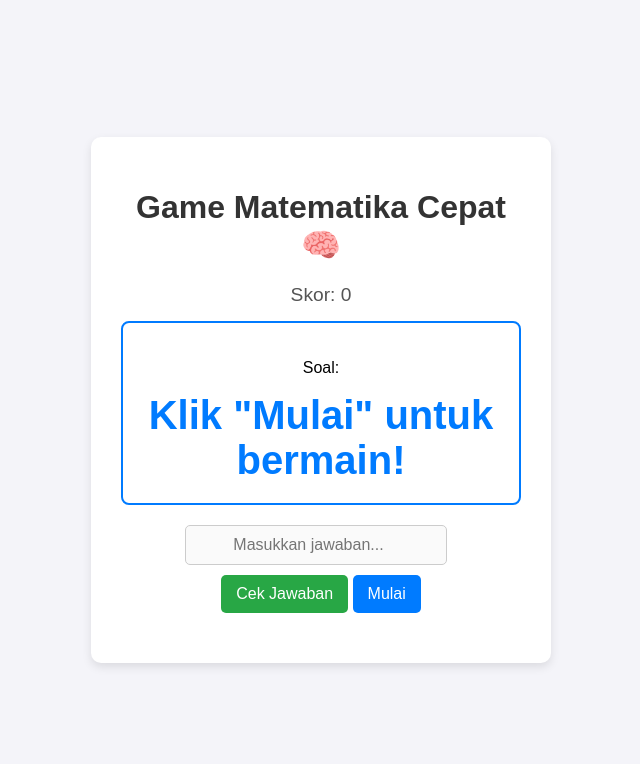
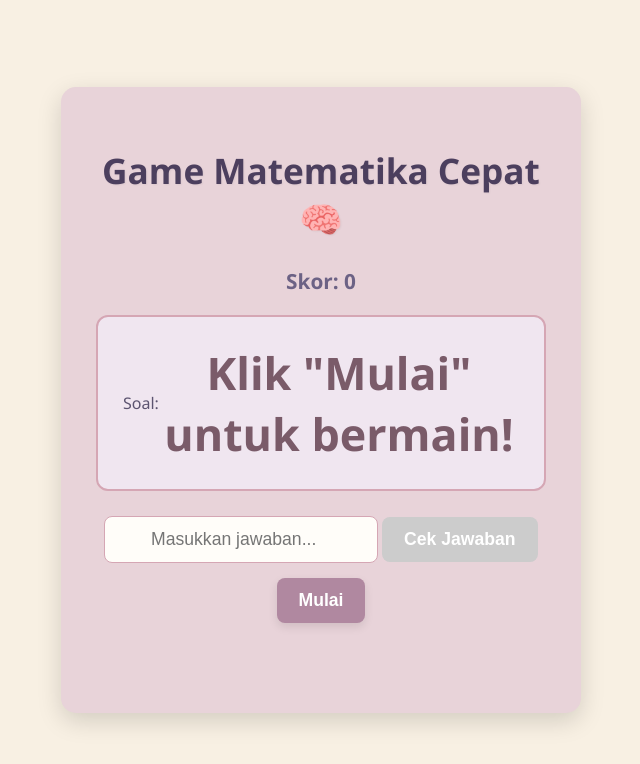
Before and after one commit to j4941066-hue/permainan, a plain HTML site: page index.html in a window 1280 px wide. Shown: the whole page, without its empty margins (319-959 px from the left). Drawn offline with Linux system fonts and the light colour scheme.

Commit message:
Update style.css

```diff
--- a/style.css
+++ b/style.css
@@ -1,97 +1,159 @@
 body {
-    font-family: Arial, sans-serif;
+    font-family: 'Segoe UI', Tahoma, Geneva, Verdana, sans-serif;
     display: flex;
     justify-content: center;
     align-items: center;
     min-height: 100vh;
     margin: 0;
-    background-color: #f4f4f9;
+    background-color: #F8F0E3; /* Cream lembut */
+    color: #5C5470;
 }
 
 .container {
-    background: #ffffff;
-    padding: 30px;
-    border-radius: 10px;
-    box-shadow: 0 4px 10px rgba(0, 0, 0, 0.1);
+    background: #E8D3D9; /* Pink lembut */
+    padding: 35px;
+    border-radius: 15px;
+    box-shadow: 0 8px 25px rgba(0, 0, 0, 0.15);
     text-align: center;
     width: 90%;
-    max-width: 400px;
+    max-width: 450px;
 }
 
 h1 {
-    color: #333;
+    color: #4C3F5E; /* Ungu tua */
+    margin-bottom: 25px;
+    font-size: 2.2em;
+    text-shadow: 1px 1px 2px rgba(0,0,0,0.05);
+}
+
+#score-area {
+    font-size: 1.3em;
+    margin-bottom: 20px;
+    color: #6C6285;
+    font-weight: 600;
+}
+
+#question-area {
+    background-color: #F0E6F0; /* Lavender muda */
+    border: 2px solid #D5A6B4; /* Pink yang sedikit lebih gelap */
+    padding: 25px;
+    border-radius: 12px;
+    margin-bottom: 25px;
+    min-height: 80px; /* Agar tidak terlalu gepeng */
+    display: flex;
+    align-items: center;
+    justify-content: center;
+}
+
+.question-text {
+    font-size: 2.8em;
+    font-weight: bold;
+    color: #7A5B69; /* Pink-ungu tua */
+    margin: 0;
+}
+
+.input-area {
+    display: flex;
+    justify-content: center;
+    align-items: center;
+    gap: 10px;
     margin-bottom: 20px;
 }
 
-#score-area {
-    font-size: 1.2em;
-    margin-bottom: 15px;
-    color: #555;
+#user-answer {
+    padding: 12px;
+    width: 55%;
+    border: 1px solid #D5A6B4;
+    border-radius: 8px;
+    font-size: 1.1em;
+    text-align: center;
+    background-color: #FFFDF9;
+    color: #5C5470;
+    transition: all 0.3s ease;
 }
 
-#question-area {
-    border: 2px solid #007bff;
-    padding: 20px;
-    border-radius: 8px;
-    margin-bottom: 20px;
-}
-
-.question-text {
-    font-size: 2.5em;
-    font-weight: bold;
-    color: #007bff;
-    margin-top: 5px;
-}
-
-#user-answer {
-    padding: 10px;
-    width: 60%;
-    margin-right: 10px;
-    border: 1px solid #ccc;
-    border-radius: 5px;
-    font-size: 1em;
-    text-align: center;
+#user-answer:focus {
+    outline: none;
+    border-color: #B088A0; /* Pink lebih gelap saat fokus */
+    box-shadow: 0 0 0 3px rgba(213, 166, 180, 0.4);
 }
 
 #submit-btn, #start-btn {
-    padding: 10px 15px;
+    padding: 12px 22px;
     border: none;
-    border-radius: 5px;
+    border-radius: 8px;
     cursor: pointer;
-    font-size: 1em;
-    transition: background-color 0.3s;
+    font-size: 1.1em;
+    font-weight: 600;
+    transition: background-color 0.3s ease, transform 0.2s ease;
+    color: white;
+    box-shadow: 0 4px 10px rgba(0, 0, 0, 0.1);
 }
 
 #submit-btn {
-    background-color: #28a745;
-    color: white;
+    background-color: #9EC0B0; /* Hijau sage */
 }
 
-#submit-btn:hover {
-    background-color: #218838;
+#submit-btn:hover:not(:disabled) {
+    background-color: #8AB09E;
+    transform: translateY(-2px);
 }
 
 #start-btn {
-    background-color: #007bff;
-    color: white;
-    margin-top: 10px;
+    background-color: #B088A0; /* Pink keunguan */
+    margin-top: 15px;
 }
 
-#start-btn:hover {
-    background-color: #0056b3;
+#start-btn:hover:not(:disabled) {
+    background-color: #9C7892;
+    transform: translateY(-2px);
+}
+
+#submit-btn:disabled, #start-btn:disabled {
+    background-color: #cccccc;
+    cursor: not-allowed;
+    box-shadow: none;
+    transform: none;
 }
 
 .feedback-text {
-    margin-top: 20px;
-    font-size: 1.2em;
+    margin-top: 25px;
+    font-size: 1.3em;
     font-weight: bold;
+    min-height: 30px; /* Untuk menjaga layout tetap */
 }
 
 /* Style untuk jawaban benar/salah */
 .correct {
-    color: #28a745;
+    color: #5cb85c; /* Hijau cerah untuk benar */
 }
 
 .incorrect {
-    color: #dc3545;
+    color: #d9534f; /* Merah untuk salah */
 }
+
+/* Responsif */
+@media (max-width: 600px) {
+    .container {
+        padding: 25px;
+        border-radius: 10px;
+    }
+    h1 {
+        font-size: 1.8em;
+    }
+    .question-text {
+        font-size: 2em;
+    }
+    #user-answer, #submit-btn, #start-btn {
+        padding: 10px 15px;
+        font-size: 1em;
+    }
+    .input-area {
+        flex-direction: column;
+        gap: 15px;
+    }
+    #user-answer {
+        width: 80%;
+        margin-right: 0;
+    }
+}
```
